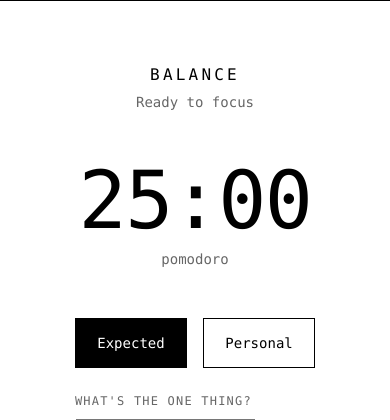
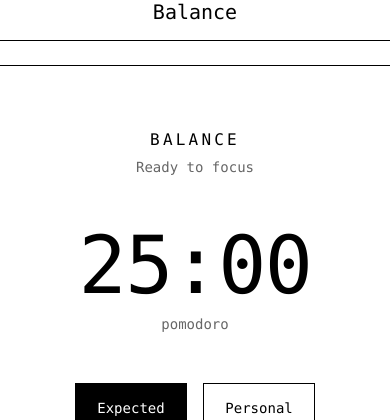
Before and after one commit to albertgstoehl/ks-knowledge-system, a FastAPI app: page / in a window 390 px wide. Shown: the top 420 px of the page. Run offline with FastAPI, Linux system fonts and the light colour scheme; data comes from the database, SQL or seed files in the repository; data that the repository does not hold is empty; some libraries are stand-ins or nearby versions.

Commit message:
refactor(balance): remove duplicate styles, use shared
- Removed mobile header hiding (shared handles via .header__tabs)
- Removed duplicate body padding (shared handles via .has-bottom-nav)
- Keep Balance-specific: theme modes, timer display, session styles

🤖 Generated with [Claude Code](https://claude.com/claude-code)

Co-Authored-By: Claude Opus 4.5 <noreply@anthropic.com>

```diff
--- a/balance/src/static/css/style.css
+++ b/balance/src/static/css/style.css
@@ -42,18 +42,7 @@ body.evening-mode {
 
 /* ==========================================================================
    MOBILE RESPONSIVENESS
-   Hide header tabs on mobile, show bottom nav
    ========================================================================== */
-
-@media (max-width: 768px) {
-  .header {
-    display: none;
-  }
-
-  body {
-    padding-bottom: calc(60px + var(--safe-bottom));
-  }
-}
 
 .bottom-nav.hidden {
   display: none !important;
```
